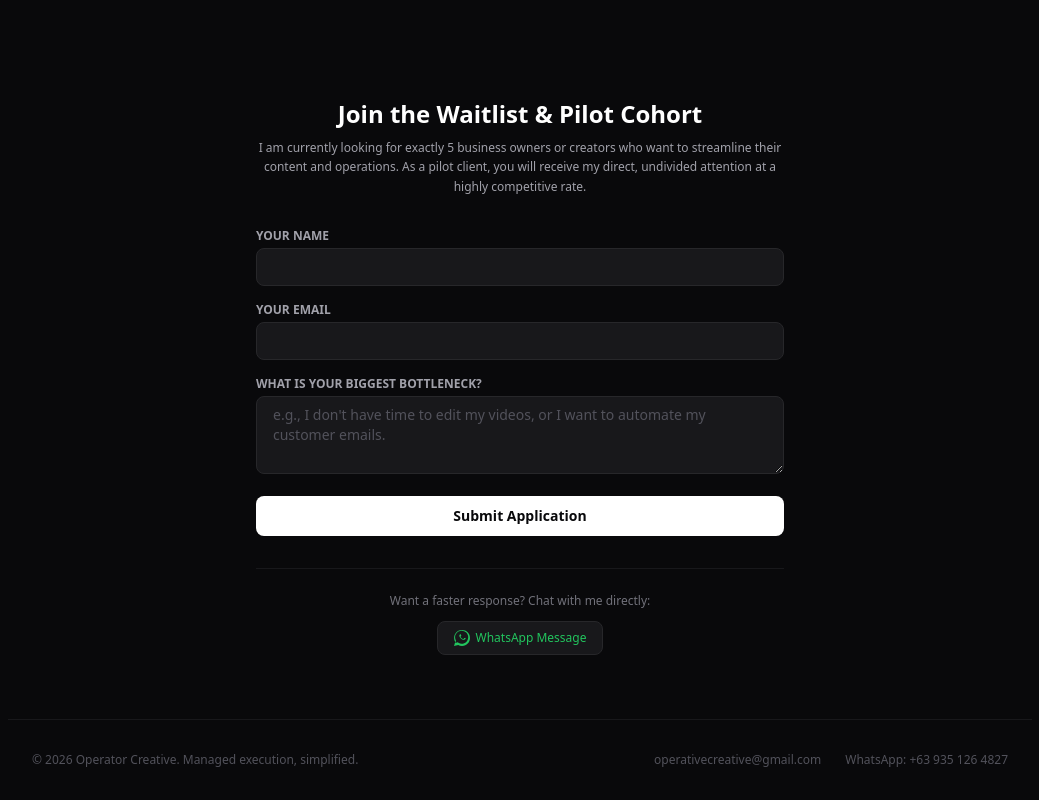
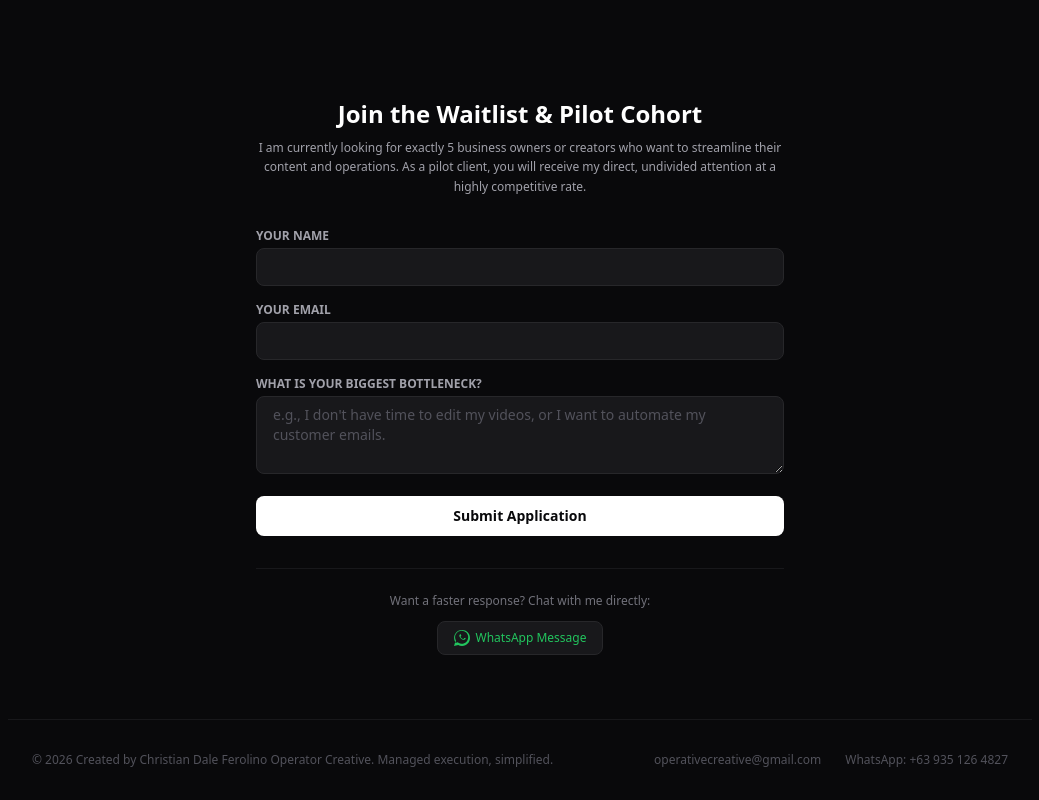
Before and after one commit to pogskilla/aetherflow-landing, a plain HTML site: page index.html in a window 1280 px wide. Shown: the part 1324-2124 px from the top of the page, without its empty margins (120-1159 px from the left). Drawn offline with nearby package versions, Linux system fonts and the light colour scheme.

Commit message:
Update index.html

```diff
--- a/index.html
+++ b/index.html
@@ -172,7 +172,7 @@
 
     <!-- Footer -->
     <footer class="max-w-5xl mx-auto px-6 py-8 flex flex-col md:flex-row justify-between items-center text-zinc-600 text-xs border-t border-zinc-900 gap-4">
-        <p>&copy; 2026 Operator Creative. Managed execution, simplified.</p>
+        <p>&copy; 2026 Created by Christian Dale Ferolino Operator Creative. Managed execution, simplified.</p>
         <div class="flex flex-col sm:flex-row space-y-2 sm:space-y-0 sm:space-x-6 mt-4 md:mt-0 text-center sm:text-left">
             <a href="mailto:operativecreative@gmail.com" class="hover:text-zinc-300 transition">
                 operativecreative@gmail.com
```
